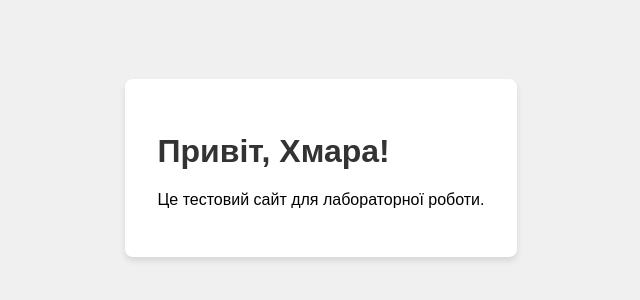
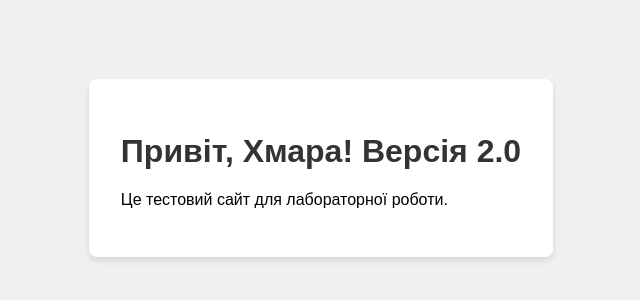
Before and after one commit to Kofey0K/lab1trist, a plain HTML site: page index.html in a window 1280 px wide. Shown: the part 232-532 px from the top of the page, without its empty margins (319-959 px from the left). Drawn offline with Linux system fonts and the light colour scheme.

Commit message:
test watchtower

```diff
--- a/index.html
+++ b/index.html
@@ -7,7 +7,7 @@
 </head>
 <body>
     <div class="container">
-        <h1>Привіт, Хмара!</h1>
+        <h1>Привіт, Хмара! Версія 2.0</h1>
         <p>Це тестовий сайт для лабораторної роботи.</p>
     </div>
 </body>
```
Also changed, not shown: 1 other file.
